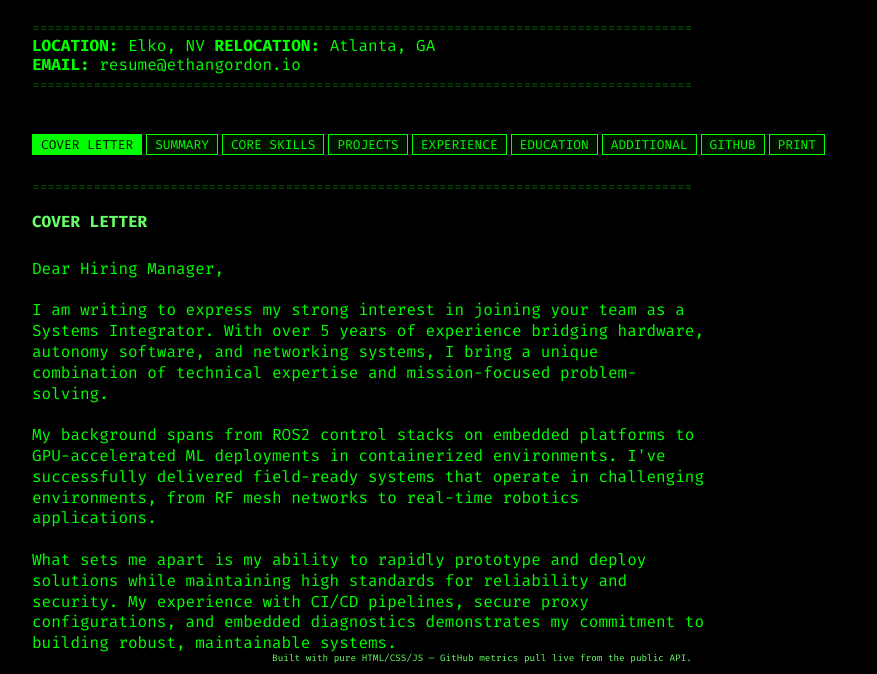
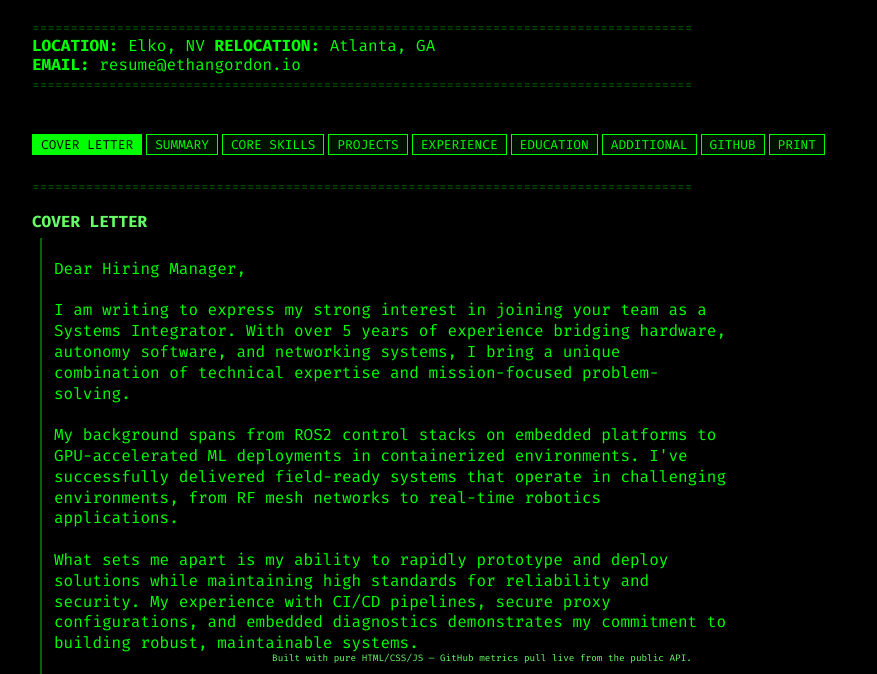
Before and after one commit to Gbrothers1/ethan_resume, a plain HTML site: page index.html in a window 1280 px wide. Shown: the part 126-800 px from the top of the page, without its empty margins (158-1035 px from the left). Drawn offline with Linux system fonts and the light colour scheme; no server answers.

Commit message:
feat: enhance content area styling
- Add green accent bars to content sections
- Move accent bars from section titles to content areas
- Adjust padding and margins for consistent layout
- Ensure proper content alignment with headers
- Maintain GitHub section styling consistency
- Hide scrollbars for cleaner appearance

```diff
--- a/styles.css
+++ b/styles.css
@@ -40,6 +40,8 @@ html,body { margin:0; height:100%; font-family:'Fira Mono',monospace; color:var(
   left: 0;
   right: 0;
   width: 100%;
+  margin-left: 8px; /* Add space for green bar */
+  width: calc(100% - 16px); /* Account for margin and padding */
 }
 .title { font-size:1.6rem; font-weight:700; margin-bottom:2px; }
 .divider { color:var(--accent); font-size:0.8rem; margin:2px 0; }
@@ -64,7 +66,26 @@ code { background:#010; padding:0 4px; border-radius:3px; }
 .github-box {
   margin:4px 0;
   border-left:2px solid var(--accent);
-  padding-left:8px;
+  padding-left:12px;
+}
+
+/* Content area styling */
+.content-text,
+.skills-grid,
+.projects-list {
+  position: relative;
+  padding-left: 12px;
+  border-left: 2px solid var(--accent);
+}
+
+/* Hide scrollbars */
+.content-area::-webkit-scrollbar {
+  display: none;
+}
+
+.content-area {
+  -ms-overflow-style: none;
+  scrollbar-width: none;
 }
 .github-box img { max-width:100%; margin:2px 0; }
 #commitFeed {
```
